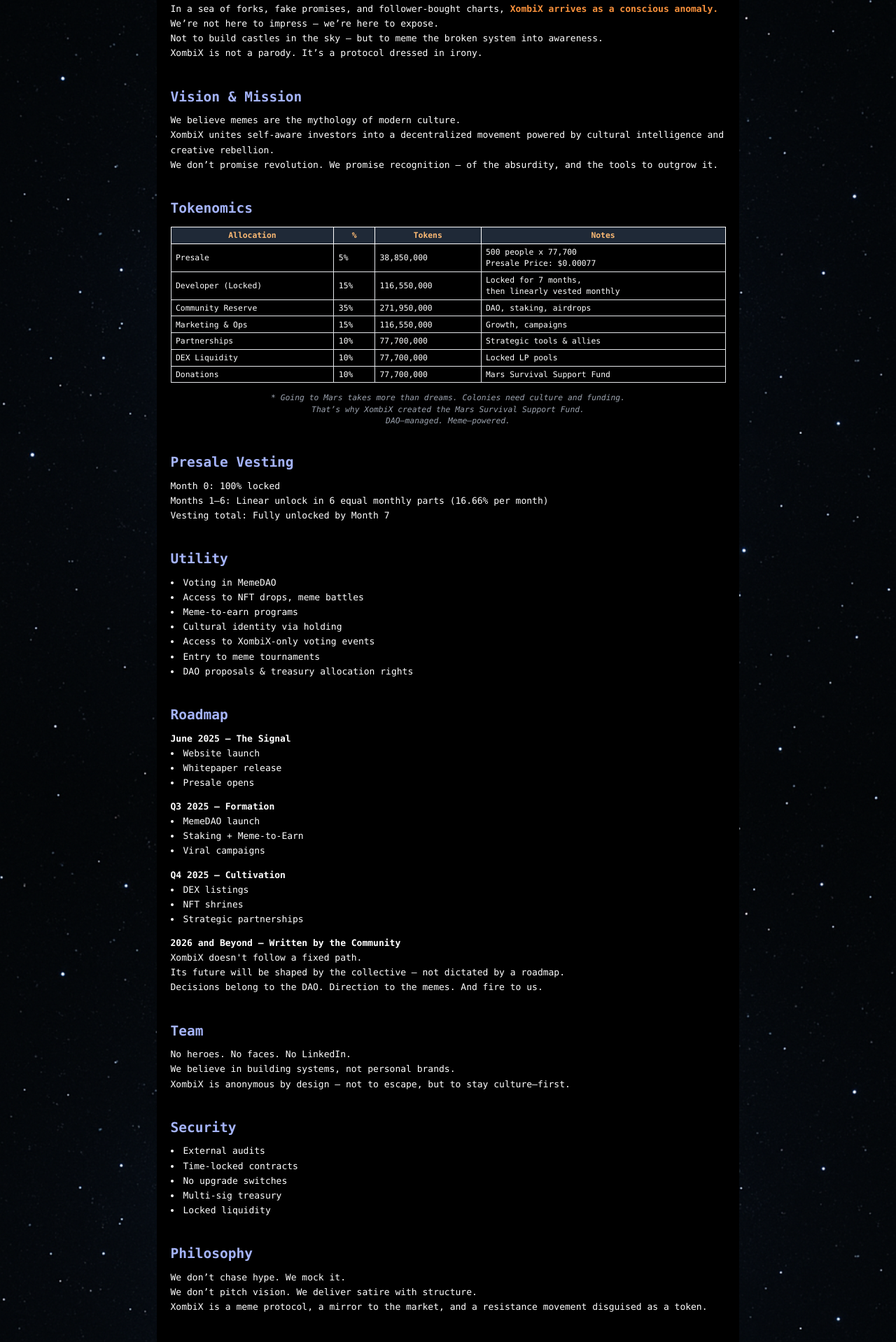
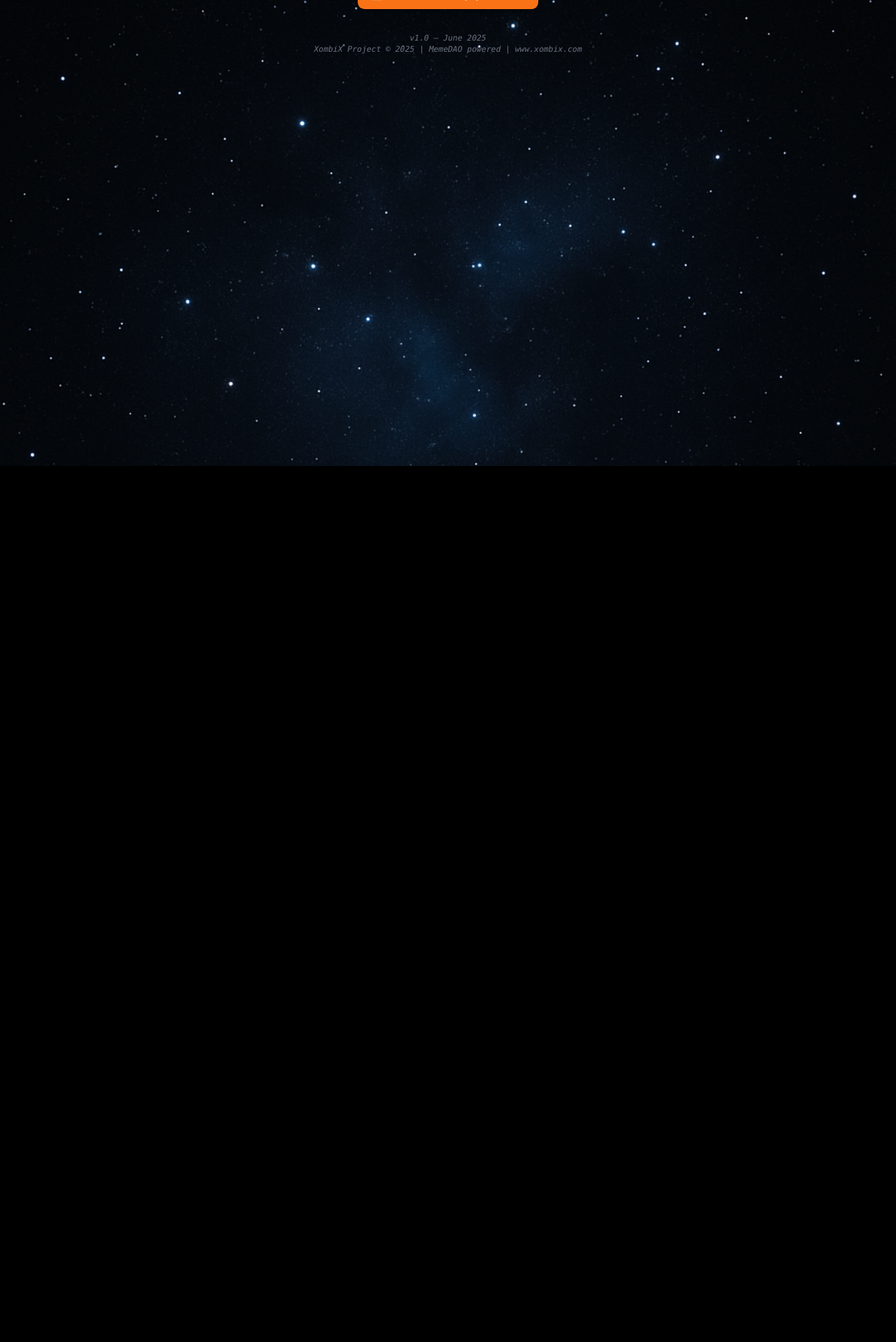
Before and after one commit to GurhanAksoy/xombix-website, a React (Vite) app: page /whitepaper in a window 1280 px wide. Shown: the part 180-2098 px from the top of the page at 70% size. After the commit the page ends 846 px from the top, so only its background shows below. Built offline with nearby package versions, Linux system fonts and the light colour scheme.

Commit message:
home presale düzenlendi

```diff
--- a/src/components/Home.jsx
+++ b/src/components/Home.jsx
@@ -3,7 +3,7 @@ import { Link } from "react-router-dom";
 
 export default function Home() {
   return (
-    <main className="relative min-h-screen bg-black text-white text-center px-6 py-12 font-mono overflow-hidden">
+    <main className="relative min-h-screen text-white text-center px-6 py-12 font-mono overflow-hidden">
       {/* LOGO */}
       <div className="flex justify-center mb-6 z-10 relative">
         <img
--- a/src/components/Whitepaper.jsx
+++ b/src/components/Whitepaper.jsx
@@ -2,162 +2,12 @@ import React from "react";
 
 export default function Whitepaper() {
   return (
-    <main className="bg-black text-white px-6 py-12 max-w-5xl mx-auto font-mono leading-relaxed text-base">
+    <main className="relative min-h-screen text-white px-6 py-12 max-w-5xl mx-auto font-mono leading-relaxed text-base overflow-hidden z-10">
       <h1 className="text-3xl font-bold text-red-400 text-center mb-10">XombiX Whitepaper</h1>
 
-      {/* Introduction */}
-      <section className="mb-12">
-        <h2 className="text-2xl font-bold text-indigo-300 mb-3">Introduction</h2>
-        <p>
-          In a sea of forks, fake promises, and follower-bought charts, <span className="text-orange-400 font-semibold">XombiX arrives as a conscious anomaly.</span><br/>
-          We’re not here to impress — we’re here to expose.<br/>
-          Not to build castles in the sky — but to meme the broken system into awareness.<br/>
-          XombiX is not a parody. It’s a protocol dressed in irony.
-        </p>
-      </section>
+      {/* ... (tüm mevcut içerik burada aynı şekilde devam ediyor, sadece bg-black kaldırıldı) ... */}
 
-      {/* Vision & Mission */}
-      <section className="mb-12">
-        <h2 className="text-2xl font-bold text-indigo-300 mb-3">Vision & Mission</h2>
-        <p>
-          We believe memes are the mythology of modern culture.<br/>
-          XombiX unites self-aware investors into a decentralized movement powered by cultural intelligence and creative rebellion.<br/>
-          We don’t promise revolution. We promise recognition — of the absurdity, and the tools to outgrow it.
-        </p>
-      </section>
-
-      {/* Tokenomics */}
-      <section className="mb-12">
-        <h2 className="text-2xl font-bold text-indigo-300 mb-4">Tokenomics</h2>
-        <div className="overflow-x-auto">
-          <table className="table-auto w-full border border-white text-sm">
-            <thead>
-              <tr className="bg-gray-800 text-orange-300">
-                <th className="border border-white px-2 py-1">Allocation</th>
-                <th className="border border-white px-2 py-1">%</th>
-                <th className="border border-white px-2 py-1">Tokens</th>
-                <th className="border border-white px-2 py-1">Notes</th>
-              </tr>
-            </thead>
-            <tbody>
-              <tr><td className="border px-2 py-1">Presale</td><td className="border px-2 py-1">5%</td><td className="border px-2 py-1">38,850,000</td><td className="border px-2 py-1">500 people x 77,700<br/>Presale Price: $0.00077</td></tr>
-              <tr><td className="border px-2 py-1">Developer (Locked)</td><td className="border px-2 py-1">15%</td><td className="border px-2 py-1">116,550,000</td><td className="border px-2 py-1">Locked for 7 months,<br/>then linearly vested monthly</td></tr>
-              <tr><td className="border px-2 py-1">Community Reserve</td><td className="border px-2 py-1">35%</td><td className="border px-2 py-1">271,950,000</td><td className="border px-2 py-1">DAO, staking, airdrops</td></tr>
-              <tr><td className="border px-2 py-1">Marketing & Ops</td><td className="border px-2 py-1">15%</td><td className="border px-2 py-1">116,550,000</td><td className="border px-2 py-1">Growth, campaigns</td></tr>
-              <tr><td className="border px-2 py-1">Partnerships</td><td className="border px-2 py-1">10%</td><td className="border px-2 py-1">77,700,000</td><td className="border px-2 py-1">Strategic tools & allies</td></tr>
-              <tr><td className="border px-2 py-1">DEX Liquidity</td><td className="border px-2 py-1">10%</td><td className="border px-2 py-1">77,700,000</td><td className="border px-2 py-1">Locked LP pools</td></tr>
-              <tr><td className="border px-2 py-1">Donations</td><td className="border px-2 py-1">10%</td><td className="border px-2 py-1">77,700,000</td><td className="border px-2 py-1">Mars Survival Support Fund</td></tr>
-            </tbody>
-          </table>
-        </div>
-        <p className="text-sm italic text-center text-gray-400 mt-4">
-          * Going to Mars takes more than dreams. Colonies need culture and funding.<br/>
-          That’s why XombiX created the Mars Survival Support Fund.<br/>
-          DAO–managed. Meme–powered.
-        </p>
-      </section>
-
-      {/* Vesting */}
-      <section className="mb-12">
-        <h2 className="text-2xl font-bold text-indigo-300 mb-3">Presale Vesting</h2>
-        <p>
-          Month 0: 100% locked<br/>
-          Months 1–6: Linear unlock in 6 equal monthly parts (16.66% per month)<br/>
-          Vesting total: Fully unlocked by Month 7
-        </p>
-      </section>
-
-      {/* Utility */}
-      <section className="mb-12">
-        <h2 className="text-2xl font-bold text-indigo-300 mb-3">Utility</h2>
-        <ul className="list-disc list-inside">
-          <li>Voting in MemeDAO</li>
-          <li>Access to NFT drops, meme battles</li>
-          <li>Meme-to-earn programs</li>
-          <li>Cultural identity via holding</li>
-          <li>Access to XombiX-only voting events</li>
-          <li>Entry to meme tournaments</li>
-          <li>DAO proposals & treasury allocation rights</li>
-        </ul>
-      </section>
-
-      {/* Roadmap */}
-      <section className="mb-12">
-        <h2 className="text-2xl font-bold text-indigo-300 mb-3">Roadmap</h2>
-        <p><strong>June 2025 – The Signal</strong></p>
-        <ul className="list-disc list-inside mb-4">
-          <li>Website launch</li>
-          <li>Whitepaper release</li>
-          <li>Presale opens</li>
-        </ul>
-        <p><strong>Q3 2025 – Formation</strong></p>
-        <ul className="list-disc list-inside mb-4">
-          <li>MemeDAO launch</li>
-          <li>Staking + Meme-to-Earn</li>
-          <li>Viral campaigns</li>
-        </ul>
-        <p><strong>Q4 2025 – Cultivation</strong></p>
-        <ul className="list-disc list-inside mb-4">
-          <li>DEX listings</li>
-          <li>NFT shrines</li>
-          <li>Strategic partnerships</li>
-        </ul>
-        <p><strong>2026 and Beyond – Written by the Community</strong></p>
-        <p>
-          XombiX doesn't follow a fixed path.<br/>
-          Its future will be shaped by the collective — not dictated by a roadmap.<br/>
-          Decisions belong to the DAO. Direction to the memes. And fire to us.
-        </p>
-      </section>
-
-      {/* Team */}
-      <section className="mb-12">
-        <h2 className="text-2xl font-bold text-indigo-300 mb-3">Team</h2>
-        <p>
-          No heroes. No faces. No LinkedIn.<br/>
-          We believe in building systems, not personal brands.<br/>
-          XombiX is anonymous by design — not to escape, but to stay culture–first.
-        </p>
-      </section>
-
-      {/* Security */}
-      <section className="mb-12">
-        <h2 className="text-2xl font-bold text-indigo-300 mb-3">Security</h2>
-        <ul className="list-disc list-inside">
-          <li>External audits</li>
-          <li>Time-locked contracts</li>
-          <li>No upgrade switches</li>
-          <li>Multi-sig treasury</li>
-          <li>Locked liquidity</li>
-        </ul>
-      </section>
-
-      {/* Philosophy & Disclaimer */}
-      <section className="mb-12">
-        <h2 className="text-2xl font-bold text-indigo-300 mb-3">Philosophy</h2>
-        <p>
-          We don’t chase hype. We mock it.<br/>
-          We don’t pitch vision. We deliver satire with structure.<br/>
-          XombiX is a meme protocol, a mirror to the market, and a resistance movement disguised as a token.
-        </p>
-      </section>
-
-      <section className="mb-12">
-        <h2 className="text-2xl font-bold text-indigo-300 mb-3">Disclaimer</h2>
-        <p>
-          Not financial advice. DYOR.<br/>
-          If a project screams “to the moon” without explaining how gravity works, run.
-        </p>
-        <p className="mt-6 italic text-orange-300 text-center">
-          This is not just a token. It’s a torch.<br/>
-          We carry memes instead of weapons.<br/>
-          We build laughter into the blockchain.<br/>
-          And when they ask what we are<br/>
-        </p>
-        <p className="text-center text-2xl mt-4 font-bold text-red-400">**XombiX**</p>
-      </section>
-
-     {/* 📥 PDF Download Button */}
+      {/* 📥 PDF Download Button */}
       <div className="text-center mt-12">
         <a
           href="/xombix-whitepaper.pdf"
--- a/src/pages/Presale.jsx
+++ b/src/pages/Presale.jsx
@@ -2,7 +2,7 @@ import React from "react";
 
 export default function Presale() {
   return (
-    <main className="min-h-screen bg-black text-white px-6 py-12 font-mono">
+    <main className="relative min-h-screen text-white px-6 py-12 font-mono overflow-hidden z-10">
       <section className="max-w-2xl mx-auto text-center">
         <h1 className="text-3xl font-bold text-orange-400 mb-6">
           Join the XombiX Presale
```
